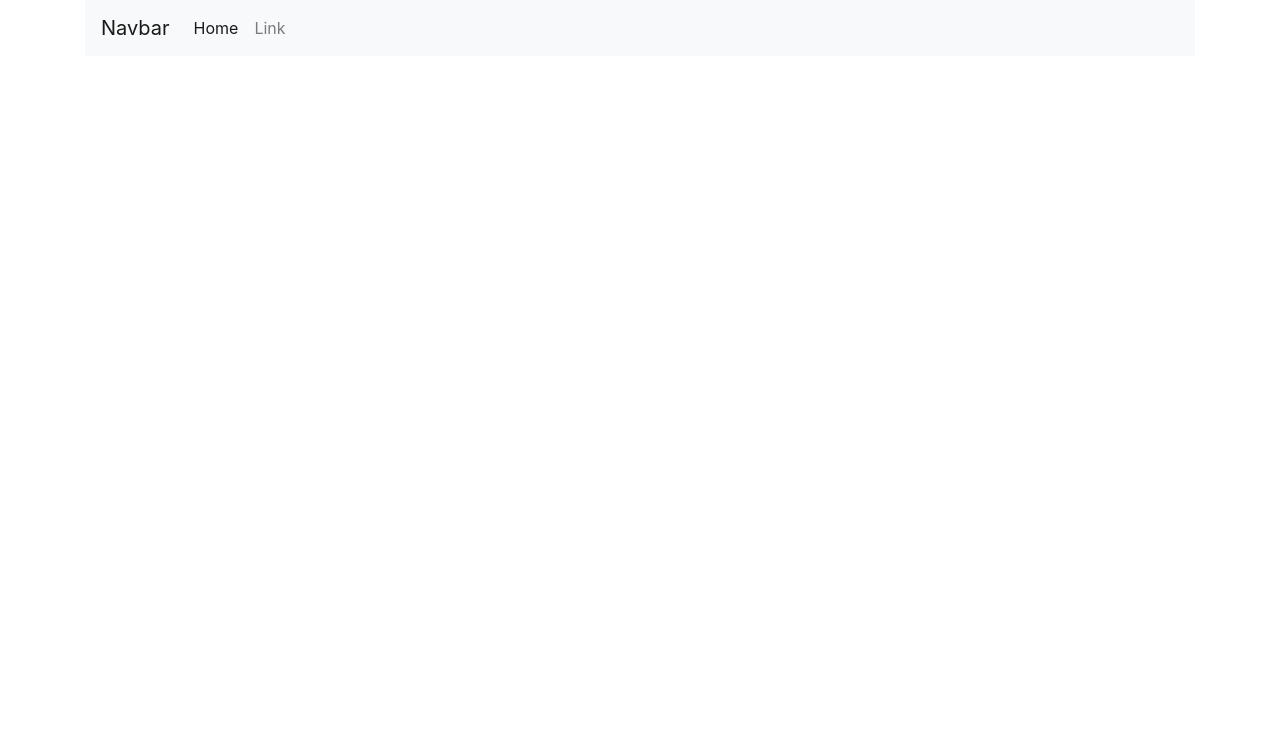
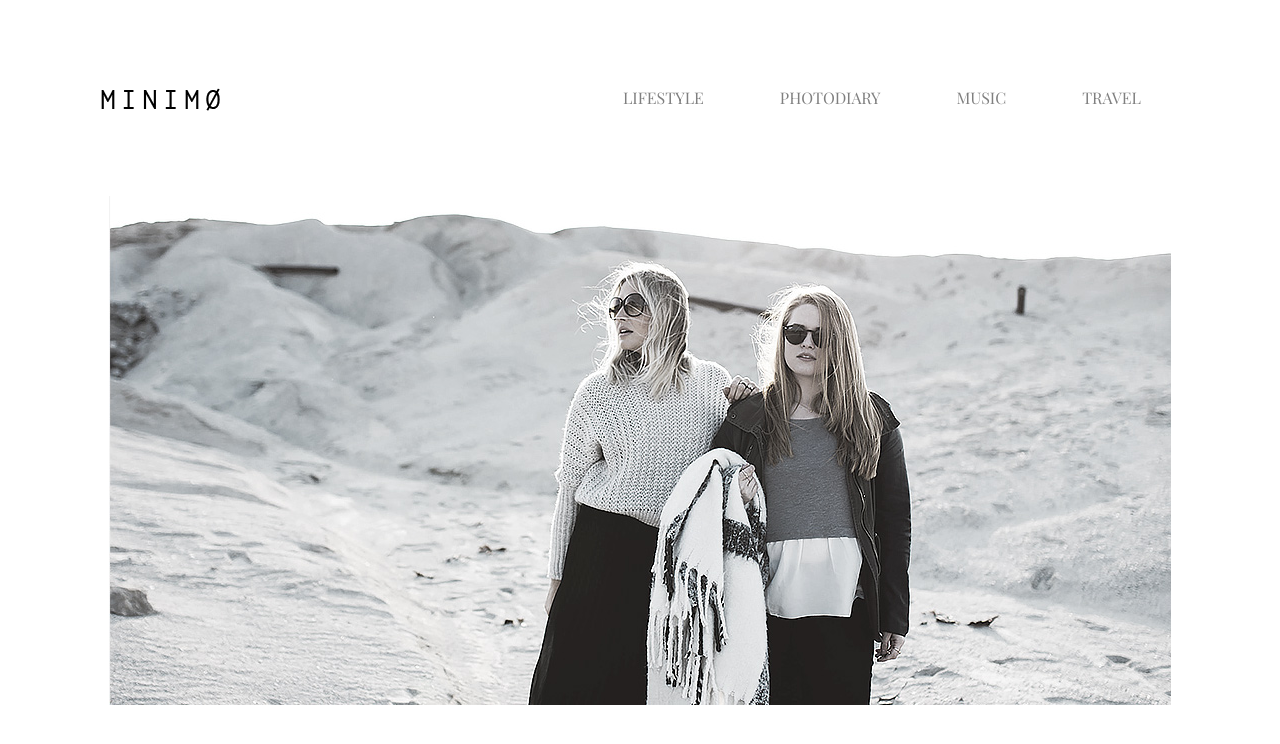
Before and after one commit to FarhanaMou/minimo, a plain HTML site: page index.html in a window 1280 px wide. Drawn offline with nearby package versions, Linux system fonts and the light colour scheme.

Commit message:
header & banner part compelet

```diff
--- a/index.html
+++ b/index.html
@@ -17,25 +17,33 @@
 
 <body>
     <!-- header part start -->
-    <header class="header part start">
+    <header class="header-part">
         <div class="container">
             <div class="row">
                 <div class="col-lg-12">
-                    <nav class="navbar navbar-expand-lg navbar-light bg-light">
-                        <a class="navbar-brand" href="#">Navbar</a>
+                    <nav class="navbar navbar-expand-lg navbar-light">
+                        <a class="navbar-brand" href="#">
+                            <!-- Its for brand or logo -->
+                            <img src="img/logo.png" alt="Imge Not Found" class="img-fluid">
+                        </a>
                         <button class="navbar-toggler" type="button" data-toggle="collapse" data-target="#navbarSupportedContent" aria-controls="navbarSupportedContent" aria-expanded="false" aria-label="Toggle navigation">
                           <span class="navbar-toggler-icon"></span>
                         </button>
 
-                        <div class="collapse navbar-collapse" id="navbarSupportedContent">
-                            <ul class="navbar-nav mr-auto">
-                                <li class="nav-item active">
-                                    <a class="nav-link" href="#">Home <span class="sr-only">(current)</span></a>
+                        <div class="collapse main-manu navbar-collapse" id="navbarSupportedContent">
+                            <ul class="navbar-nav ml-auto">
+                                <li class="nav-item ">
+                                    <a class="nav-link" href="#">lifestyle <span class="sr-only">(current)</span></a>
                                 </li>
                                 <li class="nav-item">
-                                    <a class="nav-link" href="#">Link</a>
+                                    <a class="nav-link" href="#">photodiary</a>
                                 </li>
-
+                                <li class="nav-item">
+                                    <a class="nav-link" href="#">music</a>
+                                </li>
+                                <li class="nav-item">
+                                    <a class="nav-link" href="#">travel</a>
+                                </li>
 
                             </ul>
 
@@ -46,6 +54,18 @@
         </div>
     </header>
     <!-- header part part -->
+    <!-- banner part satrt -->
+    <section class="banner">
+        <div class="row">
+            <div class="col-lg-12 col-md-12 col-sm-12 col-12">
+                <div class="banner-img text-center">
+                    <img src="img/banner.jpg" alt="Imge Not Found" class="img-fluid">
+                </div>
+            </div>
+        </div>
+    </section>
+    <!-- banner part end -->
+
 
 
     <!-- for js file -->
--- a/style.css
+++ b/style.css
@@ -1,2 +1,50 @@
+body {
+    margin: 0;
+    padding: 0;
+}
+
+html {
+    behavior: smooth;
+}
+
+
+/* header part start */
+
+
+/* Its for banner */
+
+.header-part {
+    padding: 70px 0px;
+}
+
+.main-manu ul li {
+    padding: 0px 30px;
+    font-size: 16px;
+    font-family: 'Playfair Display', serif;
+    text-transform: uppercase;
+}
+
+.main-manu ul li a {
+    color: #626262;
+}
+
+.main-manu ul li a:hover {
+    color: #626262;
+}
+
+
+/* header part start */
+
+
+/* banner part start */
+
+.banner-img {
+    position: relative;
+}
+
+
+/* banner part end */
+
+
 /* font-family: 'Playfair Display', serif;
 font-family: 'Ubuntu', sans-serif; */
```
